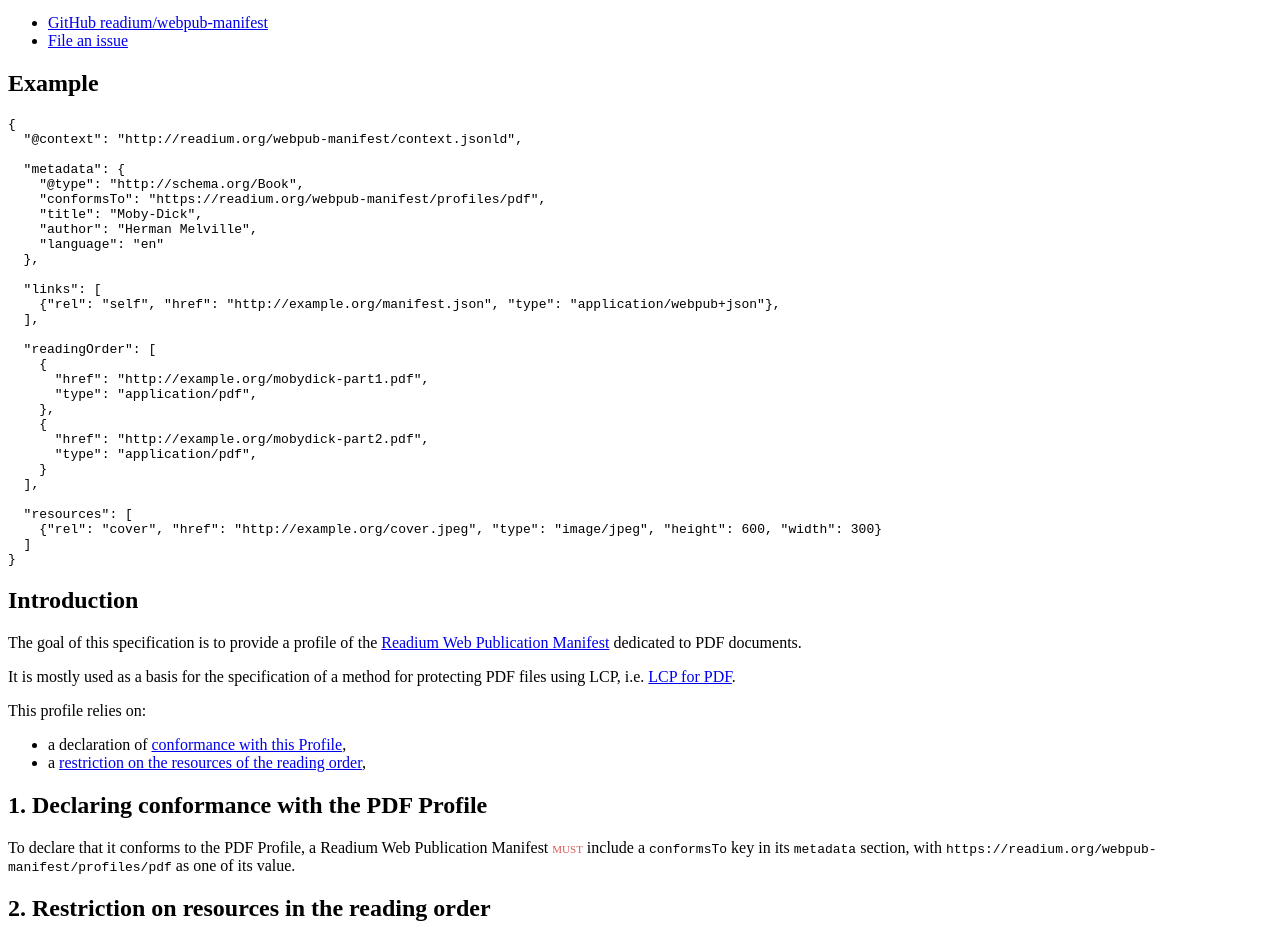
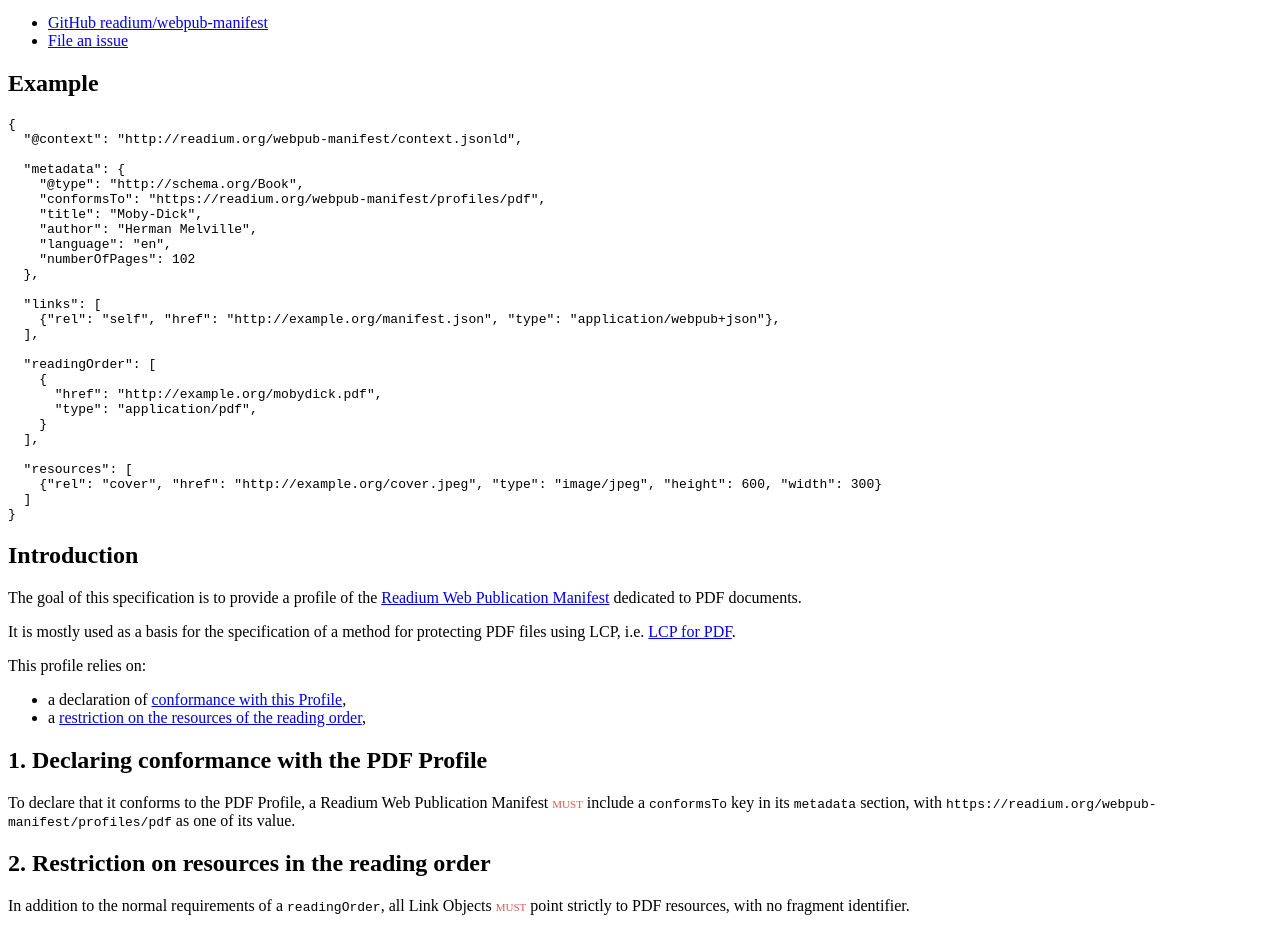
Before and after one commit to readium/webpub-manifest, a Jekyll site: the page built from profiles/pdf.md, in a window 1280 px wide. Shown: the part 385-1316 px from the top of the page. Built offline with Jekyll 4.4.1, drawn with Linux system fonts in a browser that asks for light colours; our own code applies the rules of GitHub Pages for plain Markdown files; comment, search, counter and statistics services are not loaded; some of the changed text lies outside the part shown.

Commit message:
Add conformsTo  and numberOfPages in the sample.

```diff
--- a/profiles/pdf.md
+++ b/profiles/pdf.md
@@ -21,7 +21,8 @@
     "conformsTo": "https://readium.org/webpub-manifest/profiles/pdf",
     "title": "Moby-Dick",
     "author": "Herman Melville",
-    "language": "en"
+    "language": "en",
+    "numberOfPages": 102
   },
 
   "links": [
@@ -30,11 +31,7 @@
 
   "readingOrder": [
     {
-      "href": "http://example.org/mobydick-part1.pdf",
-      "type": "application/pdf",
-    },
-    {
-      "href": "http://example.org/mobydick-part2.pdf",
+      "href": "http://example.org/mobydick.pdf",
       "type": "application/pdf",
     }
   ],
```
Also changed, not shown: other parts of profiles/pdf.md (+2 -0 lines).
